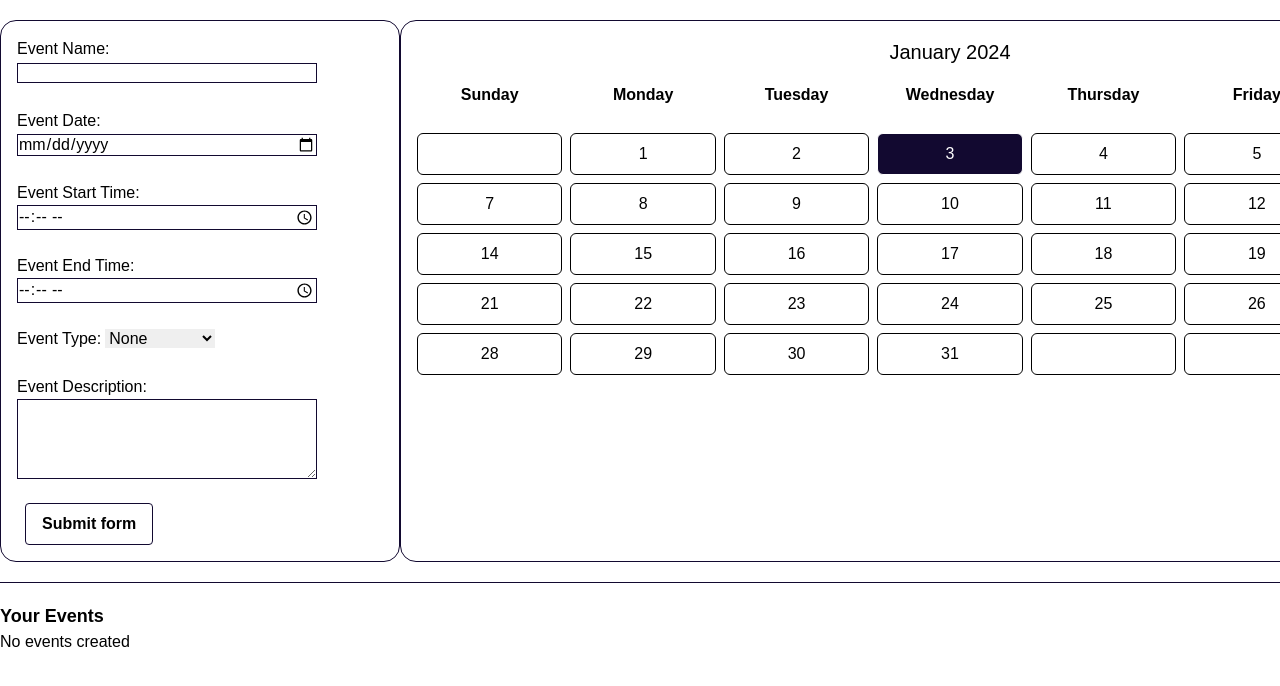
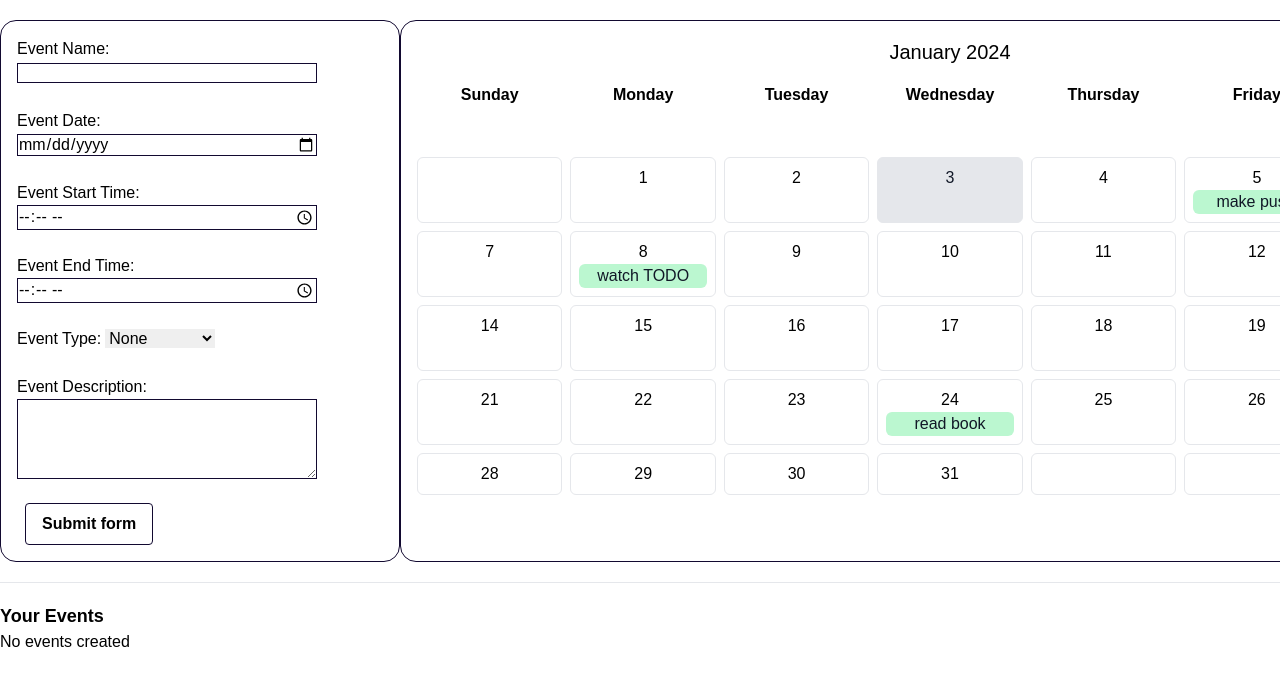
Before and after one commit to neoladsouza/event-calendar-control, a React (Create React App) app in the folder client/: page / in a window 1280 px wide. Shown: the top 686 px of the page. Built offline with nearby package versions, Linux system fonts and the light colour scheme.

Commit message:
fully made hardcoded calendar

```diff
--- a/client/src/App.js
+++ b/client/src/App.js
@@ -2,10 +2,11 @@ import React, {useState, useEffect, useMemo} from 'react';
 import './App.css';
 import './assets/main.css';
 import { v4 as uuidv4 } from 'uuid';
-import {addDays, subDays, eachDayOfInterval, endOfMonth, format, getDay, isToday, startOfMonth} from 'date-fns';
+import {addDays, subDays, eachDayOfInterval, endOfMonth, format, getDay, isToday, startOfMonth, isSameDay} from 'date-fns';
 import clsx from 'clsx';
 
 const possibleEventTypes = ['None', 'Service', 'Appointment', 'Course', 'Workshop', 'Retreat', 'Program'];
+const sampleEvents = [{date: new Date("2024-01-05"), title: "make puski"}, {date: new Date("2024-01-08"), title: "watch TODO"}, {date: new Date("2024-01-24"), title: "read book"}];
 
 export default function FormApp() {
   const [eventName, setEventName] = useState('');
@@ -166,11 +167,7 @@ export default function FormApp() {
           </ul>
           <button type="submit" className="bg-transparent hover:bg-blue text-blue-700 font-semibold hover:text-white py-2 px-4 border border-blue hover:border-transparent rounded">Submit form</button>
         </form>
-        <NewCalendar events={[
-          {date: subDays(new Date(), 5), title: "make puski"},
-          {date: subDays(new Date(), 8), title: "watch TODO"},
-          {date: subDays(new Date(), 24), title: "read book"}
-        ]}/>
+        <NewCalendar events={sampleEvents}/>
       </main>
       <hr className="my-5 text-blue"/>
       <Events dataList={allEvents}/>
@@ -209,6 +206,21 @@ function NewCalendar({events}) {
   const startingDayIndex = getDay(firstDayOfMonth); // returns index of the given day within its WEEK (so this would be 2, out of 0-6)
   const endingDayIndex = getDay(lastDayOfMonth);
 
+  // useMemo -> don't want to perform all this code unless absolutely necessary
+  // take all of the events and create an object where each event can be accessed by a key, which is their date
+  const eventsByDate = useMemo(() => {
+    return (
+      events.reduce((acc, event) => {
+        const dateKey = format(event.date, "yyyy-MM-dd");
+        if (!acc[dateKey]) {
+          acc[dateKey] = [];
+        }
+        acc[dateKey].push(event);
+        return acc;
+      }, {})
+    )
+  }, [events]);
+
   return (
     <div className="calendar-container container mx-auto p-4">
       <div className="mb-4">
@@ -217,23 +229,28 @@ function NewCalendar({events}) {
       <div className="grid grid-cols-7 grid-rows-5 gap-2">
         {
           WEEKDAYS.map((day) => {
-            return <div key={day} className="font-bold text-center">{day}</div>
+            return (<div key={day} className="font-bold text-center">{day}</div>);
           })
         }
 
         {
           // render empty days to offset the dates
           Array.from({length: startingDayIndex}).map((_, index) => {
-            return <div key={`empty-${index}`} className="border rounded-md p-2 text-center"></div>;
+            return (<div key={`empty-${index}`} className="border rounded-md p-2 text-center"></div>);
           })
         }
 
         {
         // array will not change across renders - so the key can be the index
           daysInMonth.map((day, index) => {
+            const dateKey = format(day, "yyyy-MM-dd"); // making a key to access the event(s) by
+            const todaysEvents = eventsByDate[dateKey] || [];
             return (
-              <div key={index} className={clsx("border rounded-md p-2 text-center", {"bg-blue text-white" : isToday(day)})}>
+              <div key={index} className={clsx("border rounded-md p-2 text-center", {"bg-gray-200 text-gray-900" : isToday(day)})}>
                 {format(day, "d")}
+                {todaysEvents.map((event) => {
+                  return (<div key={event.title} className="bg-green-200 rounded-md text-gray-900">{event.title}</div>);
+                })}
               </div>
             );
           })
@@ -242,7 +259,7 @@ function NewCalendar({events}) {
         {
           // render empty days to fill in the end of the calendar
           Array.from({length: (6 - endingDayIndex)}).map((_, index) => {
-            return <div key={`empty-${index}`} className="border rounded-md p-2 text-center"></div>;
+            return (<div key={`empty-${index}`} className="border rounded-md p-2 text-center"></div>);
           })
         }
       </div>
--- a/client/tailwind.config.js
+++ b/client/tailwind.config.js
@@ -137,6 +137,9 @@ module.exports = {
       blue: "#120930",
       black: colors.black,
       white: colors.white,
+      orange: colors.orange,
+      gray: colors.gray,
+      green: colors.green,
     },
     columns: {
       auto: 'auto',
```
